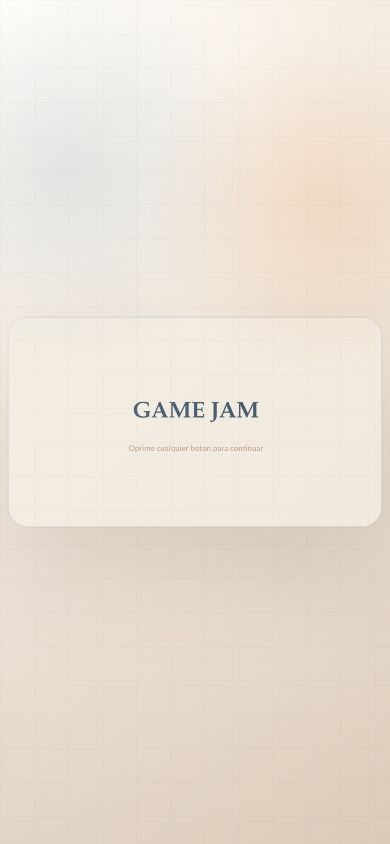
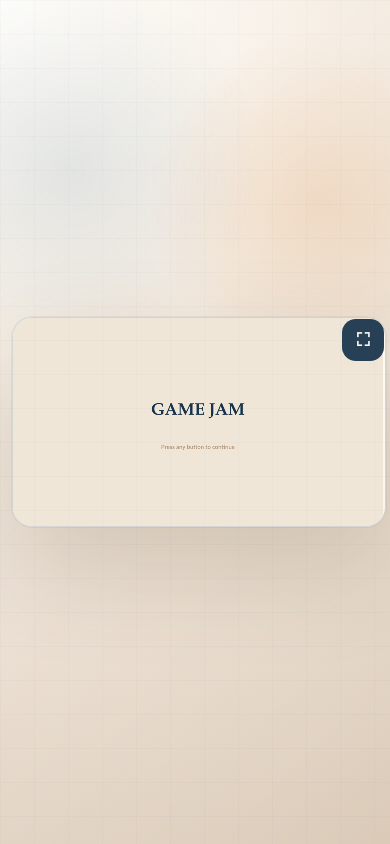
Before and after one commit to alejodevelop/zeus-ex-machina, a website built with Vite: page index.html in a window 390 px wide. Built offline with nearby package versions, Linux system fonts and the light colour scheme; animation ran at ten frames a second.

Commit message:
feat(ui): expand the game shell and fullscreen UX
Scale the shell up to use much more of the viewport and raise the base game resolution for a more comfortable play area. Add a Phaser-backed fullscreen shell control and keep player-facing UI text in English.

```diff
--- a/index.html
+++ b/index.html
@@ -14,7 +14,14 @@
     <title>Game Jam Scaffold</title>
   </head>
   <body>
-    <div id="game"></div>
+    <main id="app-shell">
+      <button id="fullscreen-toggle" type="button" aria-label="Enter fullscreen">
+        <span aria-hidden="true">&#x26F6;</span>
+      </button>
+      <div id="game-frame">
+        <div id="game"></div>
+      </div>
+    </main>
     <script type="module" src="/src/main.ts"></script>
   </body>
   </html>
--- a/src/game/config.ts
+++ b/src/game/config.ts
@@ -5,8 +5,8 @@ import { GameScene } from './scenes/GameScene';
 import { MenuScene } from './scenes/MenuScene';
 import { PreloadScene } from './scenes/PreloadScene';
 
-export const GAME_HEIGHT = 540;
-export const GAME_WIDTH = 960;
+export const GAME_HEIGHT = 720;
+export const GAME_WIDTH = 1280;
 
 export const gameConfig: Phaser.Types.Core.GameConfig = {
   backgroundColor: '#efe6d8',
@@ -17,6 +17,7 @@ export const gameConfig: Phaser.Types.Core.GameConfig = {
   },
   scale: {
     autoCenter: Phaser.Scale.CENTER_BOTH,
+    fullscreenTarget: 'app-shell',
     height: GAME_HEIGHT,
     mode: Phaser.Scale.FIT,
     width: GAME_WIDTH,
--- a/src/game/scenes/MenuScene.ts
+++ b/src/game/scenes/MenuScene.ts
@@ -26,7 +26,7 @@ export class MenuScene extends Phaser.Scene {
       .setOrigin(0.5);
 
     const prompt = this.add
-      .text(width / 2, height * 0.62, 'Oprime cualquier boton para continuar', {
+      .text(width / 2, height * 0.62, 'Press any button to continue', {
         color: '#8b5b34',
         fontFamily: 'Trebuchet MS, Verdana, sans-serif',
         fontSize: '20px',
--- a/src/main.ts
+++ b/src/main.ts
@@ -7,10 +7,59 @@ import { gameConfig } from './game/config';
 
 const game = new Phaser.Game(gameConfig);
 const cleanupGameDebug = installGameDebug(game, agentLaunchOptions);
+const cleanupFullscreenUi = installFullscreenUi(game);
 
 if (import.meta.hot) {
   import.meta.hot.dispose(() => {
+    cleanupFullscreenUi();
     cleanupGameDebug();
     game.destroy(true);
   });
 }
+
+function installFullscreenUi(game: Phaser.Game): () => void {
+  const fullscreenButton = document.getElementById('fullscreen-toggle');
+
+  if (!(fullscreenButton instanceof HTMLButtonElement)) {
+    return () => undefined;
+  }
+
+  const handleToggle = (): void => {
+    if (!game.scale.fullscreen.available) {
+      return;
+    }
+
+    game.scale.toggleFullscreen({ navigationUI: 'hide' });
+  };
+
+  const syncFullscreenButton = (): void => {
+    const isFullscreen = game.scale.isFullscreen;
+    const supported = game.scale.fullscreen.available;
+
+    fullscreenButton.disabled = !supported;
+    fullscreenButton.hidden = !supported;
+    fullscreenButton.setAttribute(
+      'aria-label',
+      isFullscreen ? 'Exit fullscreen' : 'Enter fullscreen',
+    );
+    fullscreenButton.setAttribute('aria-pressed', String(isFullscreen));
+    fullscreenButton.dataset.fullscreenState = isFullscreen ? 'on' : 'off';
+    document.body.classList.toggle('is-fullscreen', isFullscreen);
+  };
+
+  fullscreenButton.addEventListener('click', handleToggle);
+  game.scale.on(Phaser.Scale.Events.ENTER_FULLSCREEN, syncFullscreenButton);
+  game.scale.on(Phaser.Scale.Events.LEAVE_FULLSCREEN, syncFullscreenButton);
+  game.scale.on(Phaser.Scale.Events.FULLSCREEN_UNSUPPORTED, syncFullscreenButton);
+  game.scale.on(Phaser.Scale.Events.FULLSCREEN_FAILED, syncFullscreenButton);
+  syncFullscreenButton();
+
+  return () => {
+    fullscreenButton.removeEventListener('click', handleToggle);
+    game.scale.off(Phaser.Scale.Events.ENTER_FULLSCREEN, syncFullscreenButton);
+    game.scale.off(Phaser.Scale.Events.LEAVE_FULLSCREEN, syncFullscreenButton);
+    game.scale.off(Phaser.Scale.Events.FULLSCREEN_UNSUPPORTED, syncFullscreenButton);
+    game.scale.off(Phaser.Scale.Events.FULLSCREEN_FAILED, syncFullscreenButton);
+    document.body.classList.remove('is-fullscreen');
+  };
+}
--- a/src/styles.css
+++ b/src/styles.css
@@ -5,6 +5,7 @@
   --frame-line: rgba(23, 50, 74, 0.18);
   --mist: rgba(84, 122, 146, 0.14);
   --warm: rgba(221, 145, 76, 0.2);
+  --shell-padding: clamp(12px, 2vw, 24px);
 }
 
 * {
@@ -18,7 +19,7 @@ body {
 }
 
 body {
-  min-height: 100vh;
+  min-height: 100dvh;
   display: grid;
   place-items: center;
   overflow: hidden;
@@ -49,8 +50,21 @@ body::after {
   opacity: 0.5;
 }
 
-#game {
-  width: min(calc(100vw - 24px), 960px);
+#app-shell {
+  position: relative;
+  display: grid;
+  place-items: center;
+  width: min(calc(100vw - (var(--shell-padding) * 2)), 1720px);
+  max-width: 100%;
+  max-height: calc(100dvh - (var(--shell-padding) * 2));
+  padding: var(--shell-padding);
+}
+
+#game-frame {
+  position: relative;
+  width: min(calc(100vw - (var(--shell-padding) * 2)), calc((100dvh - (var(--shell-padding) * 2)) * (16 / 9)), 1720px);
+  max-width: 100%;
+  max-height: calc(100dvh - (var(--shell-padding) * 2));
   aspect-ratio: 16 / 9;
   border: 1px solid var(--frame-line);
   border-radius: 28px;
@@ -62,10 +76,80 @@ body::after {
     0 0 0 1px rgba(23, 50, 74, 0.05);
 }
 
+#game {
+  width: 100%;
+  height: 100%;
+}
+
 #game canvas {
   display: block;
   width: 100%;
   height: 100%;
+}
+
+#fullscreen-toggle {
+  position: absolute;
+  top: calc(var(--shell-padding) + 10px);
+  right: calc(var(--shell-padding) + 10px);
+  z-index: 25;
+  display: grid;
+  place-items: center;
+  width: 46px;
+  height: 46px;
+  padding: 0;
+  border: 1px solid rgba(23, 50, 74, 0.16);
+  border-radius: 14px;
+  color: #fff9f0;
+  background: rgba(23, 50, 74, 0.92);
+  font: inherit;
+  font-size: 20px;
+  font-weight: 700;
+  cursor: pointer;
+  transition:
+    transform 120ms ease,
+    background-color 120ms ease,
+    opacity 120ms ease;
+}
+
+#fullscreen-toggle:hover:not(:disabled) {
+  transform: translateY(-1px);
+  background: rgba(40, 74, 102, 0.96);
+}
+
+#fullscreen-toggle span {
+  display: block;
+  line-height: 1;
+  transform: translateY(-1px);
+}
+
+#fullscreen-toggle[data-fullscreen-state='on'] span {
+  transform: scale(0.9);
+}
+
+#fullscreen-toggle:disabled {
+  opacity: 0.5;
+  cursor: default;
+}
+
+#app-shell:fullscreen,
+#app-shell:-webkit-full-screen {
+  width: 100vw;
+  height: 100dvh;
+  max-width: none;
+  max-height: none;
+  padding: max(10px, env(safe-area-inset-top)) max(10px, env(safe-area-inset-right)) max(10px, env(safe-area-inset-bottom))
+    max(10px, env(safe-area-inset-left));
+}
+
+#app-shell:fullscreen #game-frame,
+#app-shell:-webkit-full-screen #game-frame {
+  width: min(100%, calc(100dvh * (16 / 9)));
+  max-height: 100%;
+  border-radius: 20px;
+}
+
+body.is-fullscreen {
+  background: #0f1e2c;
 }
 
 #agent-tools-root {
@@ -202,6 +286,22 @@ body::after {
   background: #ffffff;
 }
 
+@media (max-width: 920px) {
+  #app-shell {
+    width: 100%;
+  }
+
+  #game-frame {
+    width: min(calc(100vw - 16px), calc((100dvh - 16px) * (16 / 9)));
+    border-radius: 20px;
+  }
+
+  #fullscreen-toggle {
+    top: 14px;
+    right: 14px;
+  }
+}
+
 @media (max-width: 720px) {
   #agent-tools-root {
     top: 10px;
@@ -222,8 +322,9 @@ body::after {
     grid-template-columns: minmax(0, 1fr);
   }
 
-  #game {
-    width: min(calc(100vw - 16px), 960px);
-    border-radius: 20px;
+  #fullscreen-toggle {
+    width: 42px;
+    height: 42px;
+    font-size: 18px;
   }
 }
```
Also changed, not shown: docs/ai-memory/INDEX.md (+1 -0 lines), docs/ai-memory/decisions.md (+2 -1 lines), docs/ai-memory/features/large-shell-fullscreen-ux.md (added, +24 -0 lines), docs/ai-memory/features/project-setup.md (+6 -4 lines).
